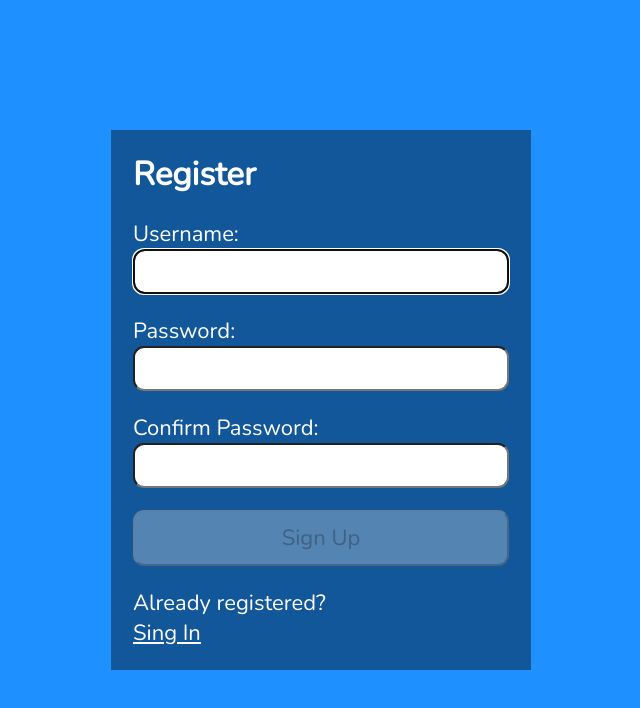
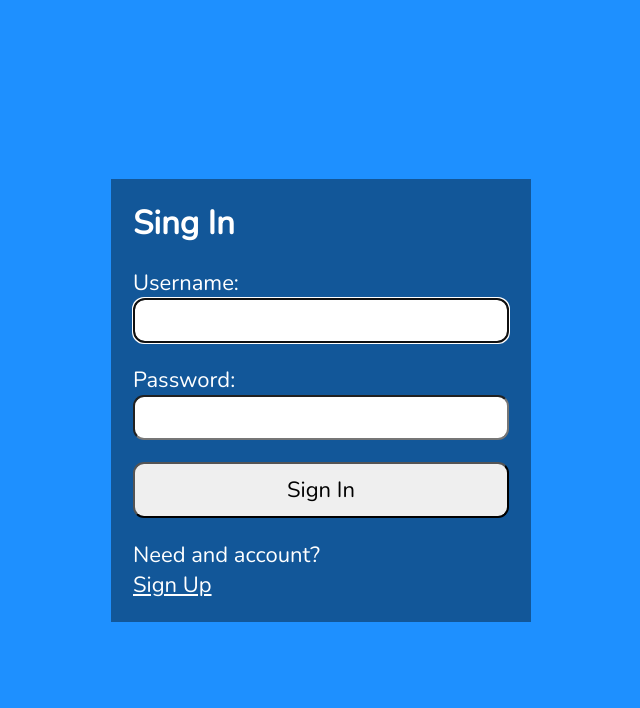
Before and after one commit to IamIGI/React-Login-Registration-Authentication, a React (Create React App) app: page / in a window 1280 px wide. Shown: the top 708 px of the page, without its empty margins (319-959 px from the left). Built offline with nearby package versions, Linux system fonts and the light colour scheme.

Commit message:
Login and Authentication with Axios

```diff
--- a/package.json
+++ b/package.json
@@ -7,9 +7,6 @@
     "@fortawesome/fontawesome-svg-core": "^6.1.1",
     "@fortawesome/free-solid-svg-icons": "^6.1.1",
     "@fortawesome/react-fontawesome": "^0.2.0",
-    "@testing-library/jest-dom": "^5.16.4",
-    "@testing-library/react": "^13.3.0",
-    "@testing-library/user-event": "^13.5.0",
     "axios": "^0.27.2",
     "react": "^18.2.0",
     "react-dom": "^18.2.0",
--- a/src/App.js
+++ b/src/App.js
@@ -1,9 +1,11 @@
 import Register from './Register';
+import Login from './Login';
 
 function App() {
     return (
         <main className="App">
-            <Register />
+            {/* <Register /> */}
+            <Login />
         </main>
     );
 }
--- /dev/null
+++ b/src/Login.js
@@ -0,0 +1,106 @@
+import { useRef, useState, useEffect, useContext } from 'react';
+import AuthContext from './context/AuthProvider';
+
+import axios from './api/axios';
+const LOGIN_URL = '/auth';
+
+const Login = () => {
+    const { setAuth } = useContext(AuthContext);
+    const userRef = useRef();
+    const errRef = useRef();
+
+    const [user, setUser] = useState('');
+    const [pwd, setPwd] = useState('');
+    const [errMsg, setErrMsg] = useState('');
+    const [success, setSuccess] = useState(false);
+
+    //Start website with focus
+    useEffect(() => {
+        userRef.current.focus();
+    }, []);
+    //clear Errors
+    useEffect(() => {
+        setErrMsg('');
+    }, [user, pwd]);
+
+    const handleSubmit = async (e) => {
+        e.preventDefault();
+
+        try {
+            //axios throw error from response if exists, axios converting response to JSON
+            const response = await axios.post(LOGIN_URL, JSON.stringify({ user, pwd }), {
+                headers: { 'Content-Type': 'application/json' },
+                withCredentials: true,
+            });
+            console.log(JSON.stringify(response?.data));
+            const accessToken = response?.data?.accessToken;
+            const roles = response?.data?.roles;
+            setAuth({ user, pwd, roles, accessToken });
+            setUser('');
+            setPwd('');
+            setSuccess(true);
+        } catch (err) {
+            if (!err?.response) {
+                setErrMsg('No Server Response');
+            } else if (err.response?.status === 400) {
+                setErrMsg('Missing Username or Password');
+            } else if (err.response?.status === 401) {
+                setErrMsg('Unauthorized');
+            } else {
+                setErrMsg('Login Failed');
+            }
+            errRef.current.focus();
+        }
+    };
+
+    return (
+        <>
+            {success ? (
+                <section>
+                    <h1>Logged in</h1>
+                    <br />
+                    <p>
+                        <a href="#">Go to Home</a>
+                    </p>
+                </section>
+            ) : (
+                <section>
+                    <p reg={errRef} className={errMsg ? 'errmsg' : 'offscreen'} aria-live="assertive">
+                        {errMsg} {/* aria-live - feedback loop when something change in region */}
+                    </p>
+                    <h1>Sing In</h1>
+                    <form onSubmit={handleSubmit}>
+                        <label htmlFor="username">Username:</label>
+                        <input
+                            type="text"
+                            id="username"
+                            ref={userRef}
+                            autoComplete="off"
+                            onChange={(e) => setUser(e.target.value)}
+                            value={user}
+                            required
+                        />
+                        <label htmlFor="password">Password:</label>
+                        <input
+                            type="password"
+                            id="password"
+                            onChange={(e) => setPwd(e.target.value)}
+                            value={pwd}
+                            required
+                        />
+                        <button> Sign In </button>
+                    </form>
+                    <p>
+                        Need and account? <br />{' '}
+                        <span className="line">
+                            {/*routet link there */}
+                            <a href="#">Sign Up</a>
+                        </span>
+                    </p>
+                </section>
+            )}
+        </>
+    );
+};
+
+export default Login;
--- /dev/null
+++ b/src/context/AuthProvider.js
@@ -0,0 +1,12 @@
+import { createContext, useState } from 'react';
+
+const AuthContext = createContext({});
+
+//for index.js
+export const AuthProvider = ({ children }) => {
+    const [auth, setAuth] = useState({});
+
+    return <AuthContext.Provider value={{ auth, setAuth }}>{children}</AuthContext.Provider>;
+};
+//for children
+export default AuthContext;
--- a/src/index.js
+++ b/src/index.js
@@ -2,10 +2,13 @@
 import ReactDOM from 'react-dom/client';
 import './index.css';
 import App from './App';
+import { AuthProvider } from './context/AuthProvider';
 
 const root = ReactDOM.createRoot(document.getElementById('root'));
 root.render(
     // <React.StrictMode>
-    <App />
+    <AuthProvider>
+        <App />
+    </AuthProvider>
     // </React.StrictMode>
 );
```
Also changed, not shown: 1 other file (tests, documents, lock files or other folders).
